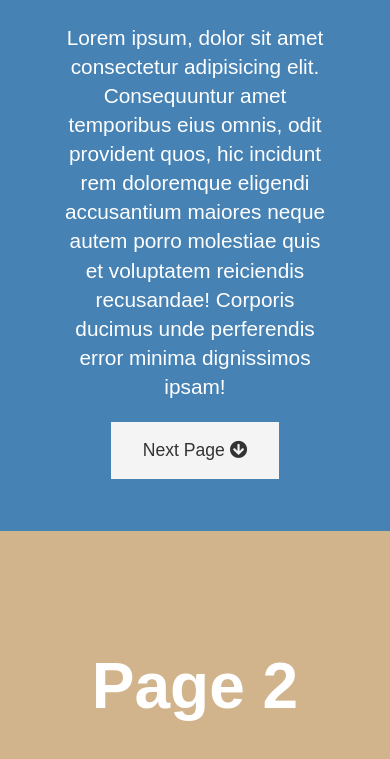
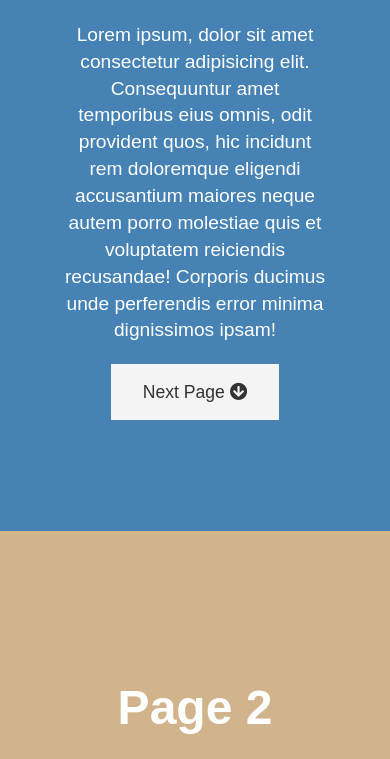
Before and after one commit to jgrasshopper/presentation, a plain HTML site: page index.html in a window 390 px wide. Shown: the part 313-1072 px from the top of the page. Drawn offline with nearby package versions, Linux system fonts and the light colour scheme.

Commit message:
adding media queries

```diff
--- a/style.css
+++ b/style.css
@@ -65,7 +65,7 @@ body {
   color: #333;
 }
 
-/* Animation | My Solution */
+/* Page Animation | My Solution */
 #page-1 h1 {
   animation: animate1 var(--animate-speed) forwards ease-in;
   transform: translateY(-1200px);
@@ -135,3 +135,18 @@ body {
     transform: translateX(0);
   }
 } */
+
+/* Media Queries */
+@media(max-width: 500px) {
+  .page h1 {
+    font-size: 3rem;
+  }
+
+  .page p {
+    font-size: 1.2rem;
+  }
+
+  .btn-dark {
+    margin-bottom: 1rem;
+  }
+}
```
